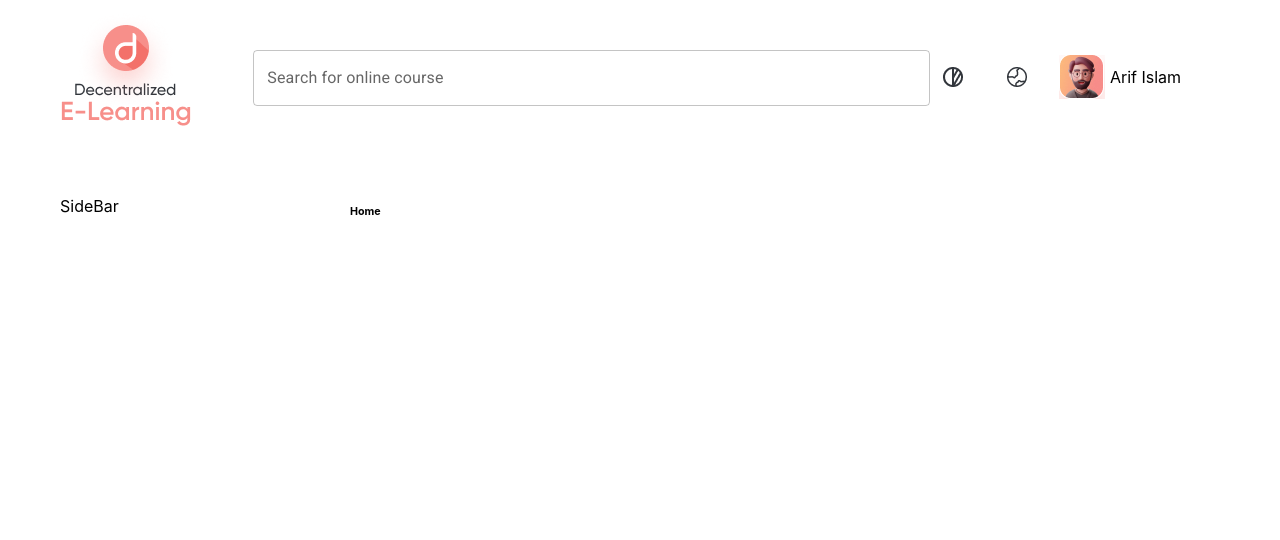
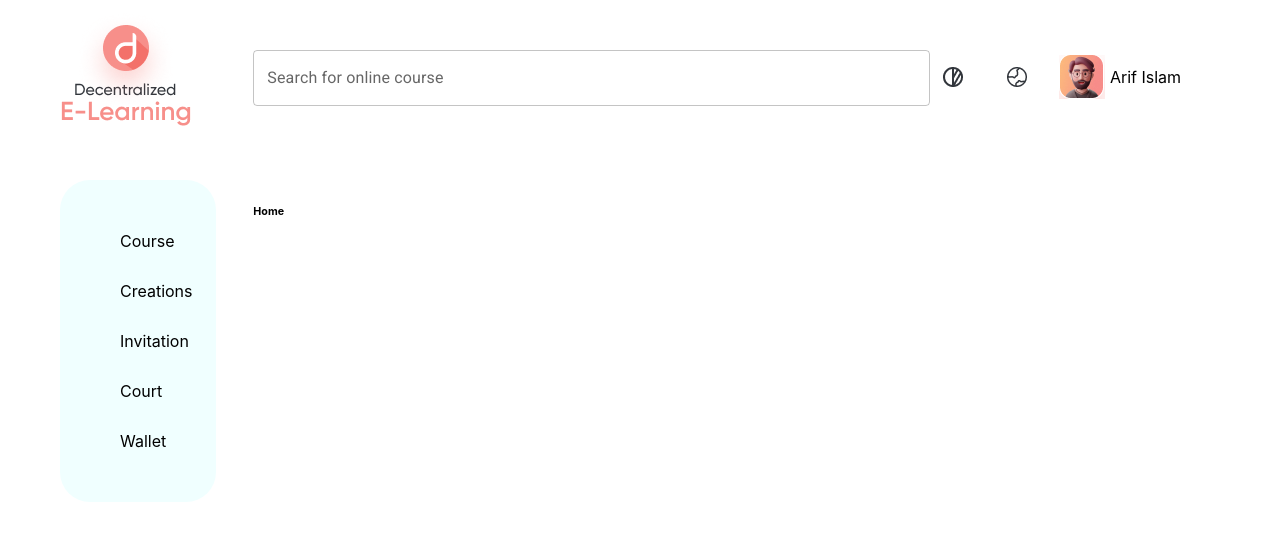
Before and after one commit to mrron313/d-app-learning-ui, a React (Create React App) app: page / in a window 1280 px wide. Shown: the top 540 px of the page. Built offline with nearby package versions, Linux system fonts and the light colour scheme.

Commit message:
sidebar change

```diff
--- a/src/components/Layout/Header.js
+++ b/src/components/Layout/Header.js
@@ -6,7 +6,6 @@ import icon2 from "../../assets/icon-2.png";
 import user from "../../assets/user.png";
 
 import { Grid, TextField } from '@mui/material';
-import { makeStyles } from '@mui/styles';
 
 function Header() {
   return (
--- a/src/components/Layout/Layout.css
+++ b/src/components/Layout/Layout.css
@@ -36,3 +36,23 @@
   text-align: center;
   text-decoration: none;
 }
+
+/*
+  Sidebar Design
+*/
+.sidebar {
+  background-color: azure;
+  padding: 20px;
+  border-radius: 30px;
+  width: 60%;
+  display: flex;
+  align-items: center;
+}
+
+.sidebar ul {
+  list-style-type: none;
+}
+
+.sidebar ul li {
+  padding: 15px 0px;
+}
--- a/src/components/Layout/Sidebar.js
+++ b/src/components/Layout/Sidebar.js
@@ -1,6 +1,14 @@
 function SideBar() {
   return (
-    <p>SideBar</p>
+    <div className="sidebar">
+      <ul>
+        <li>Course</li>
+        <li>Creations</li>
+        <li>Invitation</li>
+        <li>Court</li>
+        <li>Wallet</li>
+      </ul>
+    </div>
   );
 }
 
--- a/src/components/Layout/index.js
+++ b/src/components/Layout/index.js
@@ -11,10 +11,10 @@ function MainLayout({ children }) {
     <Grid className='layout'>
       <Header />
       <Grid container>
-        <Grid item xs={3}>
+        <Grid item xs={2}>
           <SideBar />
         </Grid>
-        <Grid item xs={9}>
+        <Grid item xs={10}>
           {children}
         </Grid>
       </Grid>
```
Also changed, not shown: 1 other file (tests, documents, lock files or other folders).
